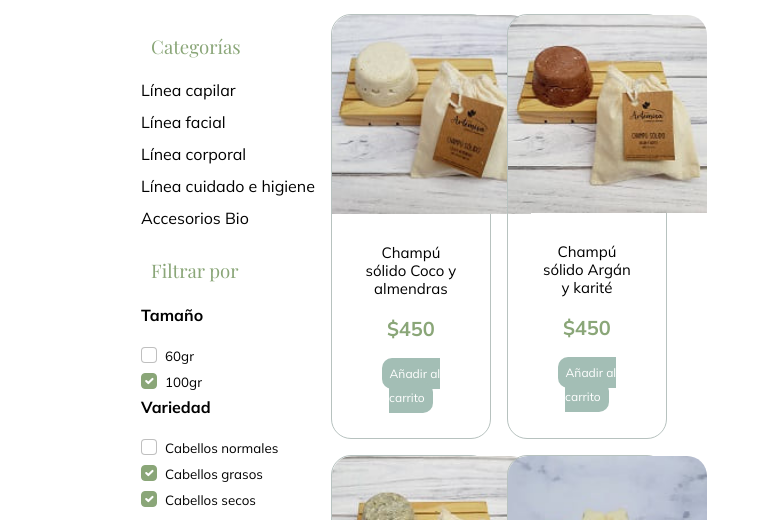
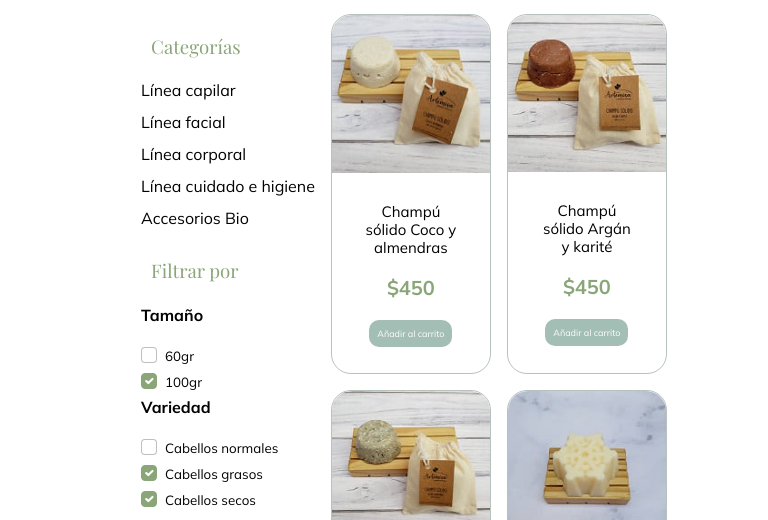
Before and after one commit to MicaBarberis/Artemisa-Barberis, a website: page pages/productos.html in a window 768 px wide. Shown: the part 280-800 px from the top of the page. Drawn offline with nearby package versions, Linux system fonts and the light colour scheme; a web font is replaced by a local one.

Commit message:
Version final

```diff
--- a/scss/parciales/_buttons.scss
+++ b/scss/parciales/_buttons.scss
@@ -34,6 +34,7 @@ $tipografiaBody: 'Mulish', sans-serif;
     padding: 0.5rem;
     font-size: 12px;
     text-decoration: none;
+    width: auto;
 }
 
 .btn-primary:hover{
--- a/scss/parciales/_cards.scss
+++ b/scss/parciales/_cards.scss
@@ -89,7 +89,7 @@ $tipografiaBody: 'Mulish', sans-serif;
         padding: 30px;
     }
     &-img-top {
-        width: 199px;
+        width: 100%;
         border-top-left-radius:  20px;
         border-top-right-radius: 20px;
     }
--- a/scss/parciales/_media-querys.scss
+++ b/scss/parciales/_media-querys.scss
@@ -221,9 +221,7 @@
 
 
     /* TABLET - PRODUCTOS */
-
-
-    .todosproductos {
+     .todosproductos {
         display: grid;
         grid-template-columns: 1fr 1fr;
         grid-template-rows: auto;
@@ -240,6 +238,9 @@
 
     .products{
         margin: 0.5rem;
+    }
+    .btn-primary{
+        font-size: 9px;
     }
 
 
```
Also changed, not shown: css/estilos.css.
